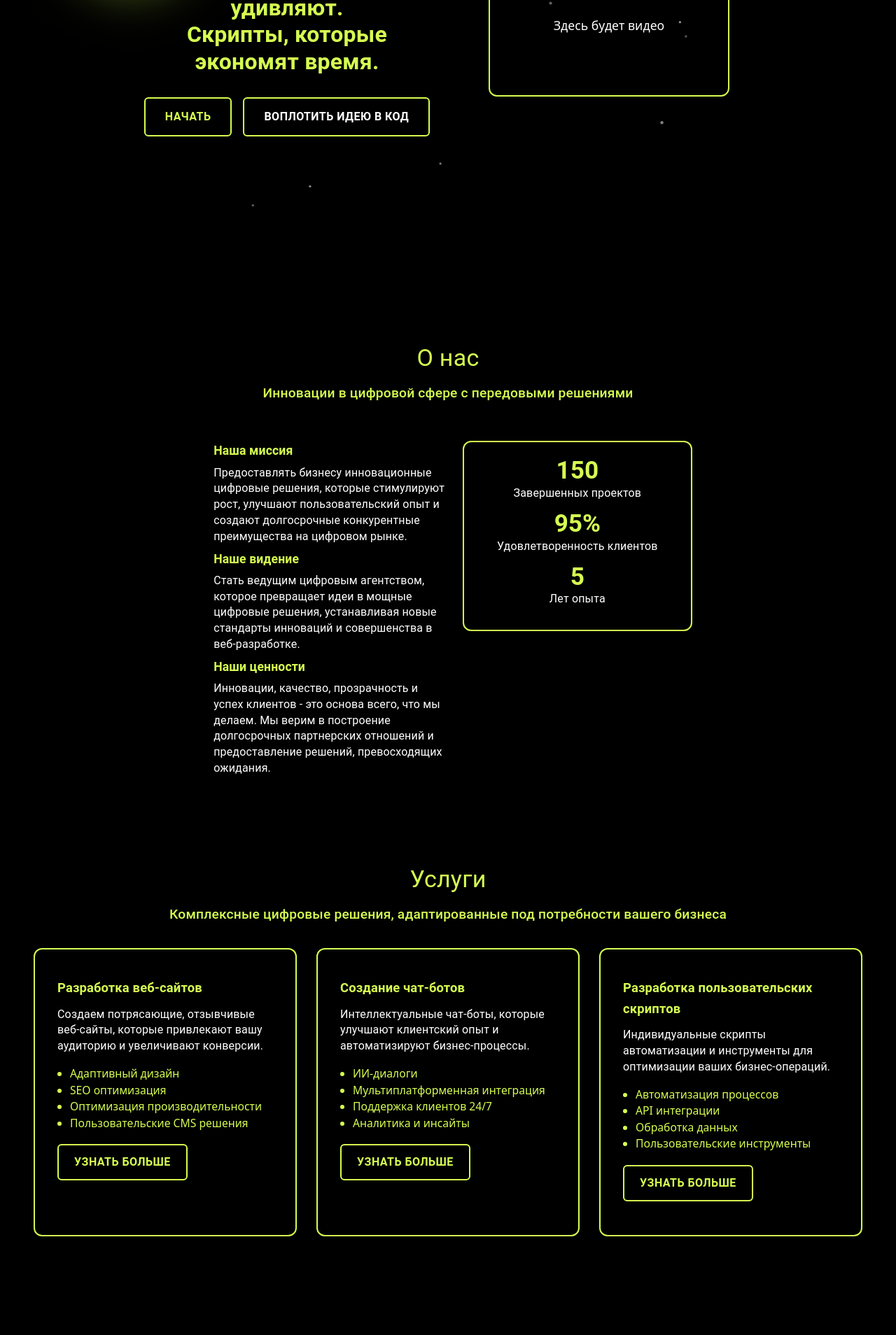
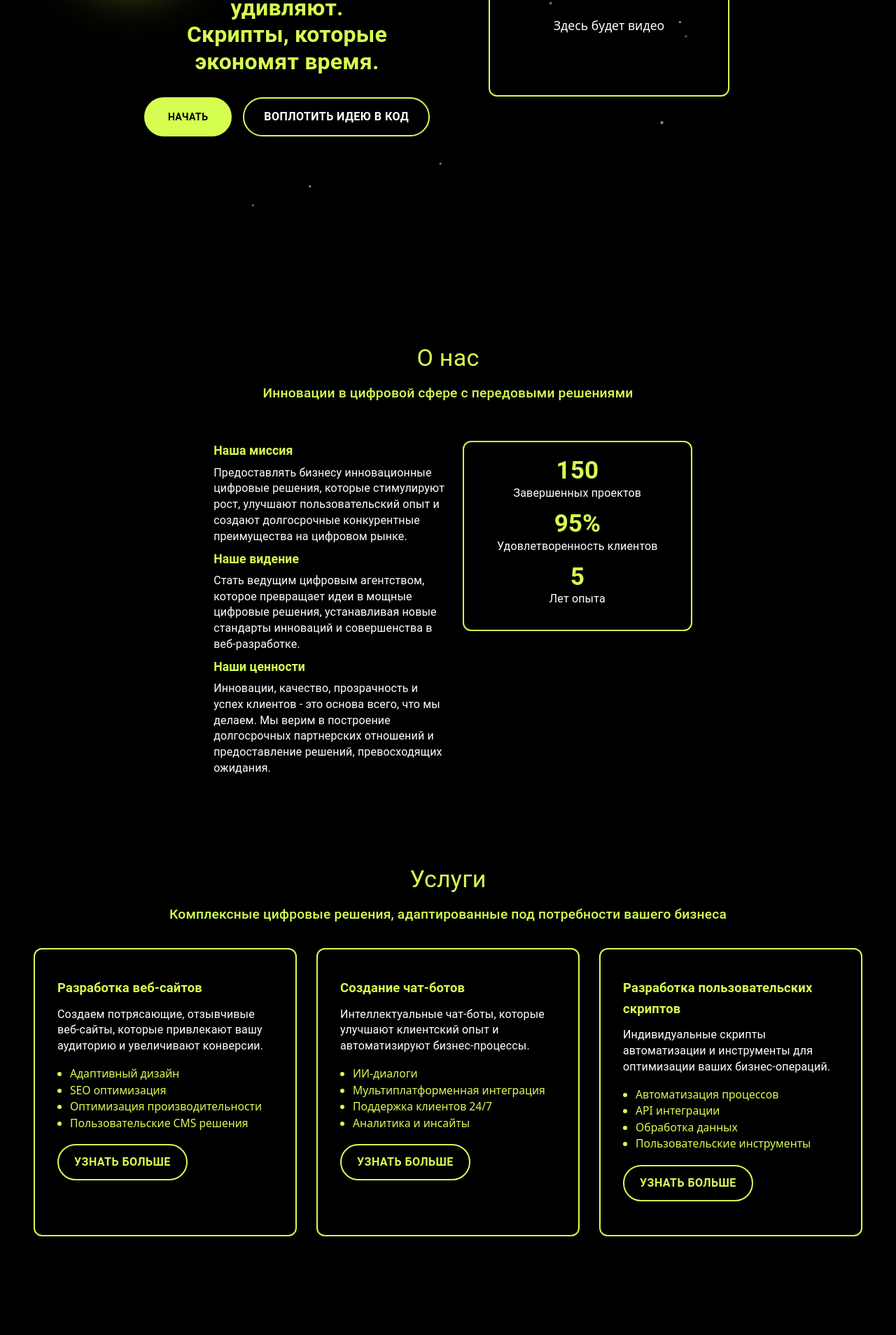
Before and after one commit to FlamingoKi/JGETit-site, a React (Vite) app: page / in a window 1280 px wide. Shown: the part 499-2407 px from the top of the page at 70% size. Built offline with nearby package versions, Linux system fonts and the light colour scheme.

Commit message:
Мини стилизация кнопок

```diff
--- a/src/components/sections/Contacts.jsx
+++ b/src/components/sections/Contacts.jsx
@@ -113,15 +113,15 @@ export default function Contacts() {
               color="success"
               fullWidth
               sx={{
+                borderRadius: "32px",
                 fontWeight: 600,
                 background: "#D6FE51",
                 color: "#000",
-                borderRadius: "6px",
                 border: "2px solid #D6FE51",
                 boxShadow: "none",
-                transition: "background 0.2s, color 0.2s",
+                transition: "background 0.2s, color 0.2s, border-color 0.2s",
                 "&:hover": {
-                  background: "#fff",
+                  background: "#D6FE51",
                   color: "#000",
                   borderColor: "#D6FE51"
                 }
--- a/src/components/sections/Home.css
+++ b/src/components/sections/Home.css
@@ -39,32 +39,27 @@
   justify-content: center; /* Центрируем кнопки */
 }
 
-#home .home-btn {
-  padding: 12px 28px;
-  font-size: 1rem;
-  font-weight: 600;
+#home .home-video {
+  flex: 1;
+  display: flex;
+  justify-content: center;
+  align-items: center;
+  min-height: 220px;
+}
+#home .home-video-box {
+  width: 100%;
+  max-width: 340px;
+  height: 200px;
   background: #000;
-  color: #D6FE51;
   border: 2px solid #D6FE51;
-  border-radius: 6px;
-  cursor: pointer;
-  transition: background 0.2s, color 0.2s;
+  border-radius: 12px;
+  display: flex;
+  align-items: center;
+  justify-content: center;
+  color: #fff;
+  font-size: 1.1rem;
 }
-#home .home-btn:hover {
-  background: #D6FE51;
-  color: #000;
-}
-#home .home-btn-alt {
-  padding: 12px 28px;
-  font-size: 1rem;
-  font-weight: 600;
-  background: #000;
-  color: #fff;
-  border: 2px solid #D6FE51;
-  border-radius: 6px;
-  cursor: pointer;
-  transition: background 0.2s, color 0.2s;
-}
+
 #home .home-btn-alt:hover {
   background: #D6FE51;
   color: #000;
--- a/src/components/sections/Home.jsx
+++ b/src/components/sections/Home.jsx
@@ -11,8 +11,55 @@ export default function Home() {
           Мы создаем сайты,<br />которые продают.<br />Чат-боты, которые<br />удивляют.<br />Скрипты, которые<br />экономят время.
         </Typography>
         <div className="home-btns">
-          <Button variant="contained" color="success" className="home-btn">Начать</Button>
-          <Button variant="outlined" color="inherit" className="home-btn-alt">Воплотить идею в код</Button>
+          <Button
+            variant="contained"
+            color="success"
+            className="home-btn"
+            sx={{
+              borderRadius: "32px",
+              background: "#D6FE51",
+              color: "#000",
+              fontWeight: 700,
+              px: 4,
+              py: 1.5,
+              border: "2px solid #D6FE51",
+              boxShadow: "none",
+              transition: "background 0.2s, color 0.2s",
+              "&:hover": {
+                background: "#D6FE51",
+                color: "#000",
+                borderColor: "#D6FE51"
+              }
+            }}
+          >
+            Начать
+          </Button>
+          <Button
+            variant="outlined"
+            color="inherit"
+            className="home-btn-alt"
+            sx={{
+              borderRadius: "32px !important", // принудительно округляем
+              background: "#000",
+              color: "#D6FE51",
+              fontWeight: 700,
+              px: 4,
+              py: 1.5,
+              border: "2px solid #D6FE51",
+              boxShadow: "none",
+              transition: "background 0.2s, color 0.2s, border-color 0.2s",
+              "& .MuiButton-startIcon, & .MuiButton-endIcon": {
+                borderRadius: "32px"
+              },
+              "&:hover": {
+                background: "#D6FE51",
+                color: "#000",
+                borderColor: "#D6FE51"
+              }
+            }}
+          >
+            Воплотить идею в код
+          </Button>
         </div>
       </div>
       <div className="home-video">
--- a/src/components/sections/Services.jsx
+++ b/src/components/sections/Services.jsx
@@ -29,7 +29,32 @@ export default function Services() {
               <li>Оптимизация производительности</li>
               <li>Пользовательские CMS решения</li>
             </ul>
-            <Button variant="outlined" color="success" className="service-btn">Узнать больше</Button>
+            <Button
+              variant="outlined"
+              color="success"
+              className="service-btn"
+              sx={{
+                borderRadius: "32px !important", // принудительно округляем
+                background: "#000",
+                color: "#D6FE51",
+                fontWeight: 600,
+                px: 3,
+                py: 1.2,
+                border: "2px solid #D6FE51 !important",
+                boxShadow: "none",
+                transition: "background 0.2s, color 0.2s, border-color 0.2s",
+                "& .MuiButton-startIcon, & .MuiButton-endIcon": {
+                  borderRadius: "32px"
+                },
+                "&:hover": {
+                  background: "#D6FE51",
+                  color: "#000",
+                  borderColor: "#D6FE51"
+                }
+              }}
+            >
+              Узнать больше
+            </Button>
           </CardContent>
         </Card>
         <Card className="service-card" variant="outlined">
@@ -46,7 +71,32 @@ export default function Services() {
               <li>Поддержка клиентов 24/7</li>
               <li>Аналитика и инсайты</li>
             </ul>
-            <Button variant="outlined" color="success" className="service-btn">Узнать больше</Button>
+            <Button
+              variant="outlined"
+              color="success"
+              className="service-btn"
+              sx={{
+                borderRadius: "32px !important", // принудительно округляем
+                background: "#000",
+                color: "#D6FE51",
+                fontWeight: 600,
+                px: 3,
+                py: 1.2,
+                border: "2px solid #D6FE51 !important",
+                boxShadow: "none",
+                transition: "background 0.2s, color 0.2s, border-color 0.2s",
+                "& .MuiButton-startIcon, & .MuiButton-endIcon": {
+                  borderRadius: "32px"
+                },
+                "&:hover": {
+                  background: "#D6FE51",
+                  color: "#000",
+                  borderColor: "#D6FE51"
+                }
+              }}
+            >
+              Узнать больше
+            </Button>
           </CardContent>
         </Card>
         <Card className="service-card" variant="outlined">
@@ -63,7 +113,32 @@ export default function Services() {
               <li>Обработка данных</li>
               <li>Пользовательские инструменты</li>
             </ul>
-            <Button variant="outlined" color="success" className="service-btn">Узнать больше</Button>
+            <Button
+              variant="outlined"
+              color="success"
+              className="service-btn"
+              sx={{
+                borderRadius: "32px !important", // принудительно округляем
+                background: "#000",
+                color: "#D6FE51",
+                fontWeight: 600,
+                px: 3,
+                py: 1.2,
+                border: "2px solid #D6FE51 !important",
+                boxShadow: "none",
+                transition: "background 0.2s, color 0.2s, border-color 0.2s",
+                "& .MuiButton-startIcon, & .MuiButton-endIcon": {
+                  borderRadius: "32px"
+                },
+                "&:hover": {
+                  background: "#D6FE51",
+                  color: "#000",
+                  borderColor: "#D6FE51"
+                }
+              }}
+            >
+              Узнать больше
+            </Button>
           </CardContent>
         </Card>
       </div>
```
